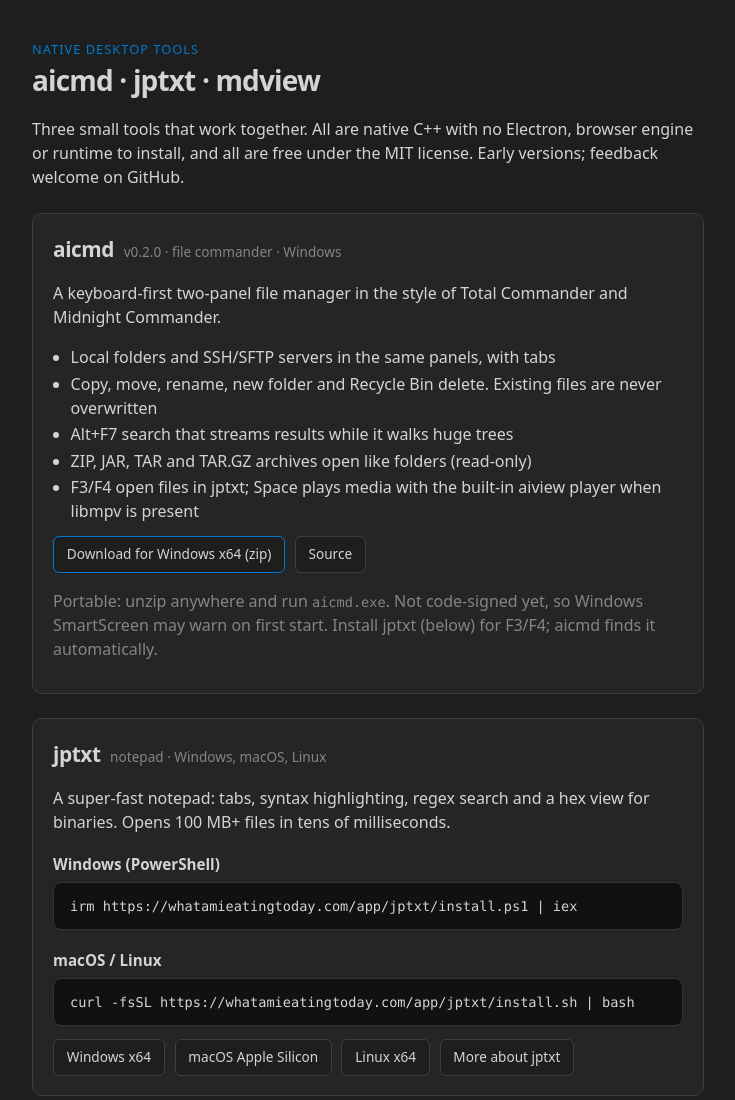
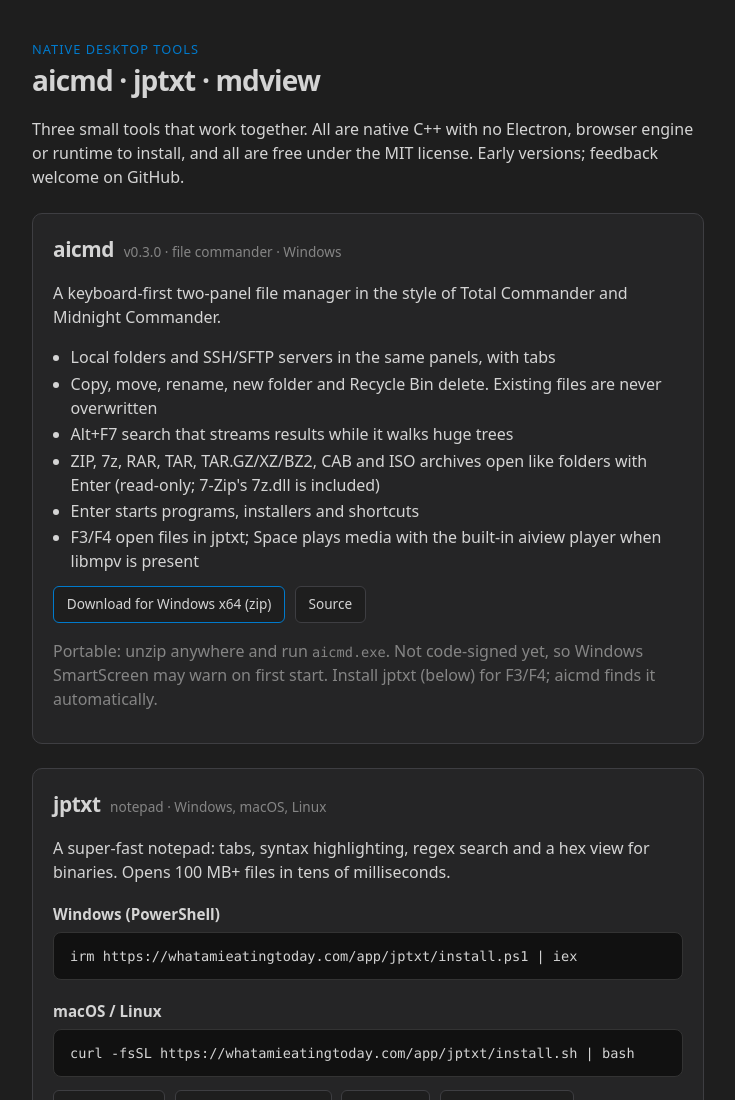
Before and after one commit to juricap/aicmd, a plain HTML site: page web/tools/index.html in a window 1280 px wide. Shown: the top 1100 px of the page, without its empty margins (272-1007 px from the left). Drawn offline with Linux system fonts and the light colour scheme.

Commit message:
Download page: aicmd 0.3.0
Co-Authored-By: Claude Opus 5.5 <noreply@anthropic.com>

```diff
--- a/web/tools/index.html
+++ b/web/tools/index.html
@@ -44,17 +44,18 @@
   <p>Three small tools that work together. All are native C++ with no Electron, browser engine or runtime to install, and all are free under the MIT license. Early versions; feedback welcome on GitHub.</p>
 
   <section id="aicmd">
-    <div class="head"><h2>aicmd</h2><span class="ver">v0.2.0 · file commander · Windows</span></div>
+    <div class="head"><h2>aicmd</h2><span class="ver">v0.3.0 · file commander · Windows</span></div>
     <p>A keyboard-first two-panel file manager in the style of Total Commander and Midnight Commander.</p>
     <ul>
       <li>Local folders and SSH/SFTP servers in the same panels, with tabs</li>
       <li>Copy, move, rename, new folder and Recycle Bin delete. Existing files are never overwritten</li>
       <li>Alt+F7 search that streams results while it walks huge trees</li>
-      <li>ZIP, JAR, TAR and TAR.GZ archives open like folders (read-only)</li>
+      <li>ZIP, 7z, RAR, TAR, TAR.GZ/XZ/BZ2, CAB and ISO archives open like folders with Enter (read-only; 7-Zip's 7z.dll is included)</li>
+      <li>Enter starts programs, installers and shortcuts</li>
       <li>F3/F4 open files in jptxt; Space plays media with the built-in aiview player when libmpv is present</li>
     </ul>
     <div class="row">
-      <a class="btn main" href="https://github.com/juricap/aicmd/releases/download/v0.2.0/aicmd-0.2.0-win-x64.zip">Download for Windows x64 (zip)</a>
+      <a class="btn main" href="https://github.com/juricap/aicmd/releases/download/v0.3.0/aicmd-0.3.0-win-x64.zip">Download for Windows x64 (zip)</a>
       <a class="btn" href="https://github.com/juricap/aicmd">Source</a>
     </div>
     <p class="dim">Portable: unzip anywhere and run <code>aicmd.exe</code>. Not code-signed yet, so Windows SmartScreen may warn on first start. Install jptxt (below) for F3/F4; aicmd finds it automatically.</p>
```
